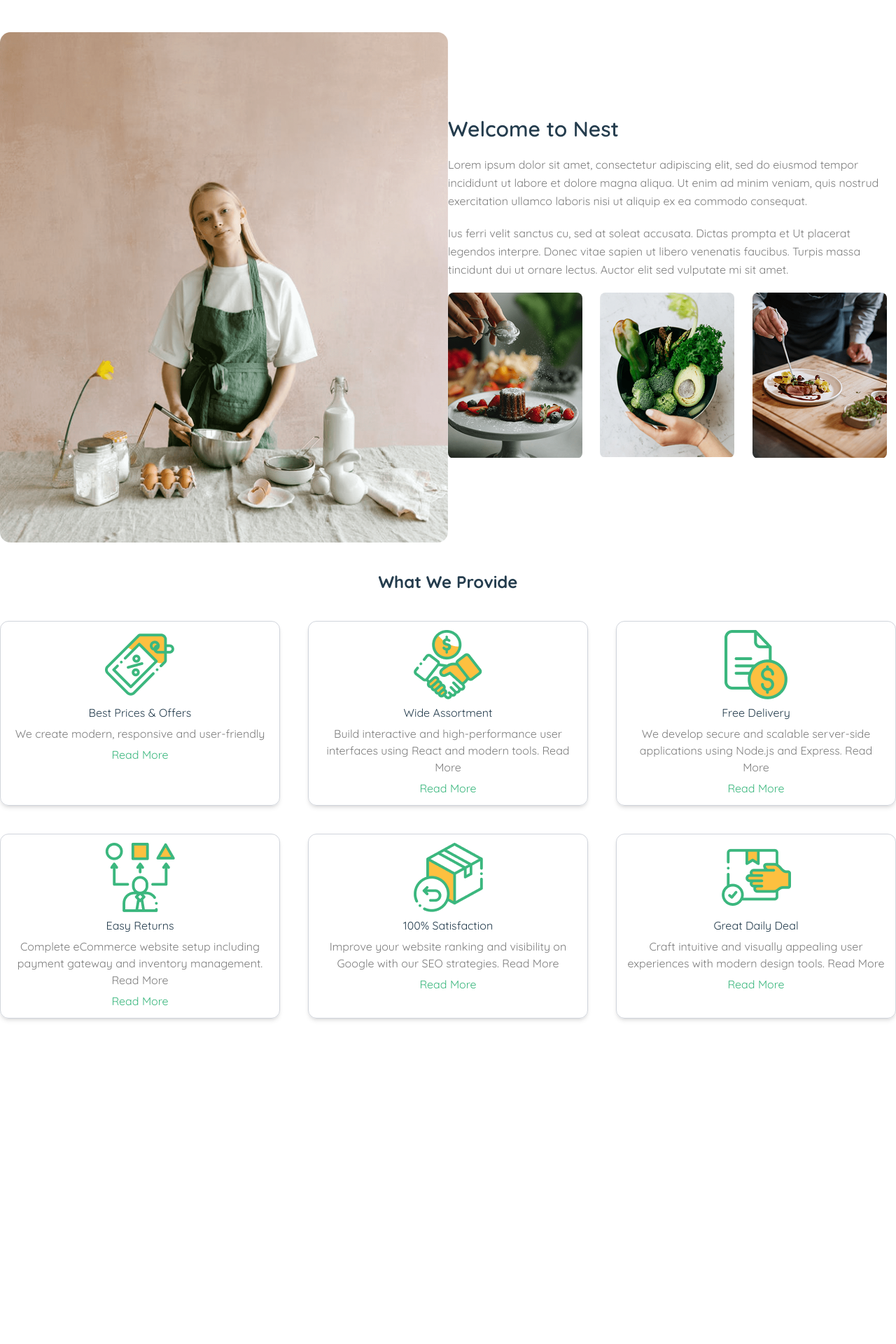
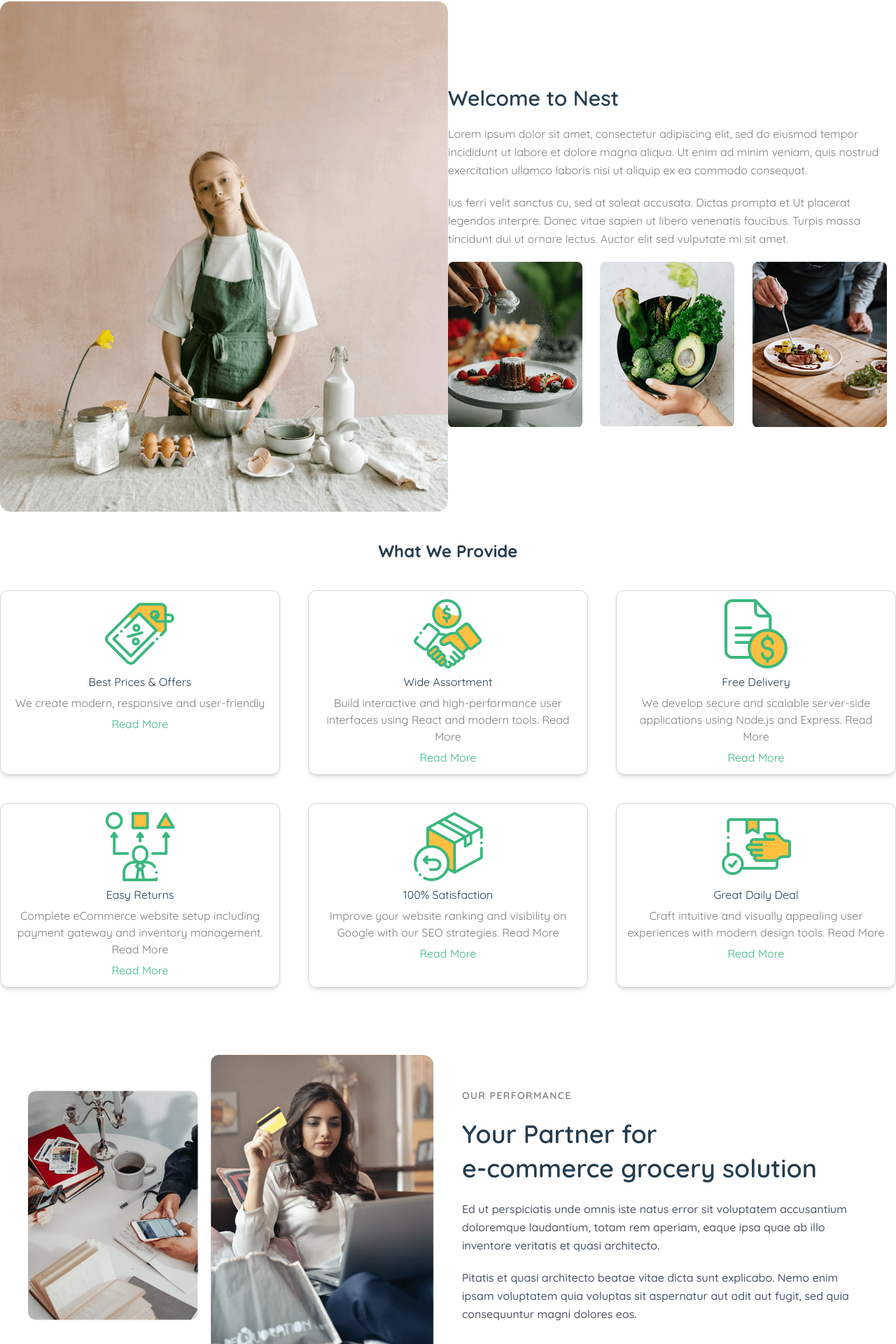
Before and after one commit to mdsharia4613/Nert-Mart, a React (Vite) app: page /about in a window 1280 px wide. Shown: the part 100-2020 px from the top of the page at 70% size. Before the commit the page ends 1619 px from the top, so only its background shows below. Built offline with nearby package versions, Linux system fonts and the light colour scheme.

Commit message:
section-3

```diff
--- a/src/Pages/About/About.jsx
+++ b/src/Pages/About/About.jsx
@@ -1,60 +1,15 @@
-import leftImg from "../../assets/images/about_left.png";
-import img1 from "../../assets/images/about-1.png";
-import img2 from "../../assets/images/about-2.png";
-import img3 from "../../assets/images/about-3.png";
-import services from "../../../public/services.json";
+import Section1 from "./AboutComponents/Section1";
+import Section2 from "./AboutComponents/Section2";
+import Section3 from "./AboutComponents/Section3";
+
 
 const About = () => {
     return (
-        <section className="my-16 ">
-            <div className="flex flex-col md:flex-row items-center ">
-                {/* Left Image */}
-                <div className="md:w-1/2 flex justify-center">
-                    <img src={leftImg} alt="About Nest" className="rounded-lg" />
-                </div>
-
-                {/* Right Text */}
-                <div className="md:w-1/2 space-y-5">
-                    <h2 className="cpr text-2xl md:text-3xl font-semibold text-[#3bb77e]">
-                        Welcome to Nest
-                    </h2>
-
-                    <p className="text leading-relaxed">
-                        Lorem ipsum dolor sit amet, consectetur adipiscing elit, sed do eiusmod tempor incididunt
-                        ut labore et dolore magna aliqua. Ut enim ad minim veniam, quis nostrud exercitation ullamco laboris nisi ut aliquip ex ea commodo consequat.
-                    </p>
-
-                    <p className="text leading-relaxed">
-                        Ius ferri velit sanctus cu, sed at soleat accusata. Dictas prompta et Ut placerat legendos interpre. Donec vitae sapien ut libero venenatis faucibus.
-                        Turpis massa tincidunt dui ut ornare lectus. Auctor elit sed vulputate mi sit amet.
-                    </p>
-
-                    {/* Bottom Small Images */}
-                    <div className="grid grid-cols-3 gap-3">
-                        <img src={img1} alt="About 1" className="rounded-lg hover:scale-105 transition duration-500" />
-                        <img src={img2} alt="About 2" className="rounded-lg hover:scale-105 transition duration-500" />
-                        <img src={img3} alt="About 3" className="rounded-lg hover:scale-105 transition duration-500" />
-                    </div>
-                </div>
-            </div>
-
-            <h2 className="cpr text-2xl font-bold text-center my-10">What We Provide</h2>
-
-            <div className="grid grid-cols-1 md:grid-cols-2 lg:grid-cols-3 gap-10">
-                {
-                    services.map(p => (
-                        <div className="space-y-1.5 text-center border border-gray-300 rounded-xl shadow-md p-3">
-                            <div className="flex items-center justify-center">
-                                <img className="" src={p.img} alt="" />
-                            </div>
-                            <h2 className="cpr">{p.name}</h2>
-                            <p className="text">{p.p}</p>
-                            <p className="heading cursor-pointer">Read More</p>
-                        </div>
-                    ))
-                }
-            </div>
-        </section>
+       <>
+            <Section1></Section1>
+            <Section2></Section2>
+            <Section3></Section3>
+       </>
     );
 };
 
--- /dev/null
+++ b/src/Pages/About/AboutComponents/Section1.jsx
@@ -0,0 +1,43 @@
+import leftImg from "../../../assets/images/about_left.png";
+import img1 from "../../../assets/images/about-1.png";
+import img2 from "../../../assets/images/about-2.png";
+import img3 from "../../../assets/images/about-3.png";
+
+const Section1 = () => {
+    return (
+        <>
+            <div className="flex flex-col md:flex-row items-center my-5">
+                            {/* Left Image */}
+                            <div className="md:w-1/2 flex justify-center">
+                                <img src={leftImg} alt="About Nest" className="rounded-lg" />
+                            </div>
+
+                            {/* Right Text */}
+                            <div className="md:w-1/2 space-y-5">
+                                <h2 className="cpr text-2xl md:text-3xl font-semibold text-[#3bb77e]">
+                                    Welcome to Nest
+                                </h2>
+
+                                <p className="text leading-relaxed">
+                                    Lorem ipsum dolor sit amet, consectetur adipiscing elit, sed do eiusmod tempor incididunt
+                                    ut labore et dolore magna aliqua. Ut enim ad minim veniam, quis nostrud exercitation ullamco laboris nisi ut aliquip ex ea commodo consequat.
+                                </p>
+
+                                <p className="text leading-relaxed">
+                                    Ius ferri velit sanctus cu, sed at soleat accusata. Dictas prompta et Ut placerat legendos interpre. Donec vitae sapien ut libero venenatis faucibus.
+                                    Turpis massa tincidunt dui ut ornare lectus. Auctor elit sed vulputate mi sit amet.
+                                </p>
+
+                                {/* Bottom Small Images */}
+                                <div className="grid grid-cols-3 gap-3">
+                                    <img src={img1} alt="About 1" className="rounded-lg hover:scale-105 transition duration-500" />
+                                    <img src={img2} alt="About 2" className="rounded-lg hover:scale-105 transition duration-500" />
+                                    <img src={img3} alt="About 3" className="rounded-lg hover:scale-105 transition duration-500" />
+                                </div>
+                            </div>
+                        </div>
+        </>
+    );
+};
+
+export default Section1;
--- /dev/null
+++ b/src/Pages/About/AboutComponents/Section2.jsx
@@ -0,0 +1,26 @@
+import services from "../../../../public/services.json";
+
+const Section2 = () => {
+    return (
+        <>
+            <h2 className="cpr text-2xl font-bold text-center my-10">What We Provide</h2>
+
+            <div className="grid grid-cols-1 md:grid-cols-2 lg:grid-cols-3 gap-10">
+                {
+                    services.map(p => (
+                        <div className="space-y-1.5 text-center border border-gray-300 rounded-xl shadow-md p-3">
+                            <div className="flex items-center justify-center">
+                                <img className="" src={p.img} alt="" />
+                            </div>
+                            <h2 className="cpr">{p.name}</h2>
+                            <p className="text">{p.p}</p>
+                            <p className="heading cursor-pointer">Read More</p>
+                        </div>
+                    ))
+                }
+            </div>
+        </>
+    );
+};
+
+export default Section2;
--- /dev/null
+++ b/src/Pages/About/AboutComponents/Section3.jsx
@@ -0,0 +1,41 @@
+import about5 from "../../../assets/images/about-5.png";
+
+const Section3 = () => {
+    return (
+        <div className="flex flex-col md:flex-row items-center gap-10 my-24 px-4 md:px-10">
+            {/* ===== Left Side Image ===== */}
+            <div className="w-full md:w-1/2 flex justify-center">
+                <img
+                    src={about5}
+                    alt="About Us"
+                    className="rounded-2xl  w-[90%] md:w-full"
+                />
+            </div>
+
+            {/* ===== Right Side Content ===== */}
+            <div className="w-full md:w-1/2 space-y-5">
+                <p className="text-sm text uppercase tracking-widest font-semibold">
+                    Our Performance
+                </p>
+
+                <h2 className="cpr text-3xl md:text-4xl font-semibold leading-snug">
+                    Your Partner for <br /> e-commerce grocery solution
+                </h2>
+
+                <p className="text-gray-600 font-medium leading-relaxed">
+                    Ed ut perspiciatis unde omnis iste natus error sit voluptatem
+                    accusantium doloremque laudantium, totam rem aperiam, eaque ipsa quae
+                    ab illo inventore veritatis et quasi architecto.
+                </p>
+
+                <p className="text-gray-600 font-medium leading-relaxed">
+                    Pitatis et quasi architecto beatae vitae dicta sunt explicabo. Nemo
+                    enim ipsam voluptatem quia voluptas sit aspernatur aut odit aut fugit,
+                    sed quia consequuntur magni dolores eos.
+                </p>
+            </div>
+        </div>
+    );
+};
+
+export default Section3;
```
